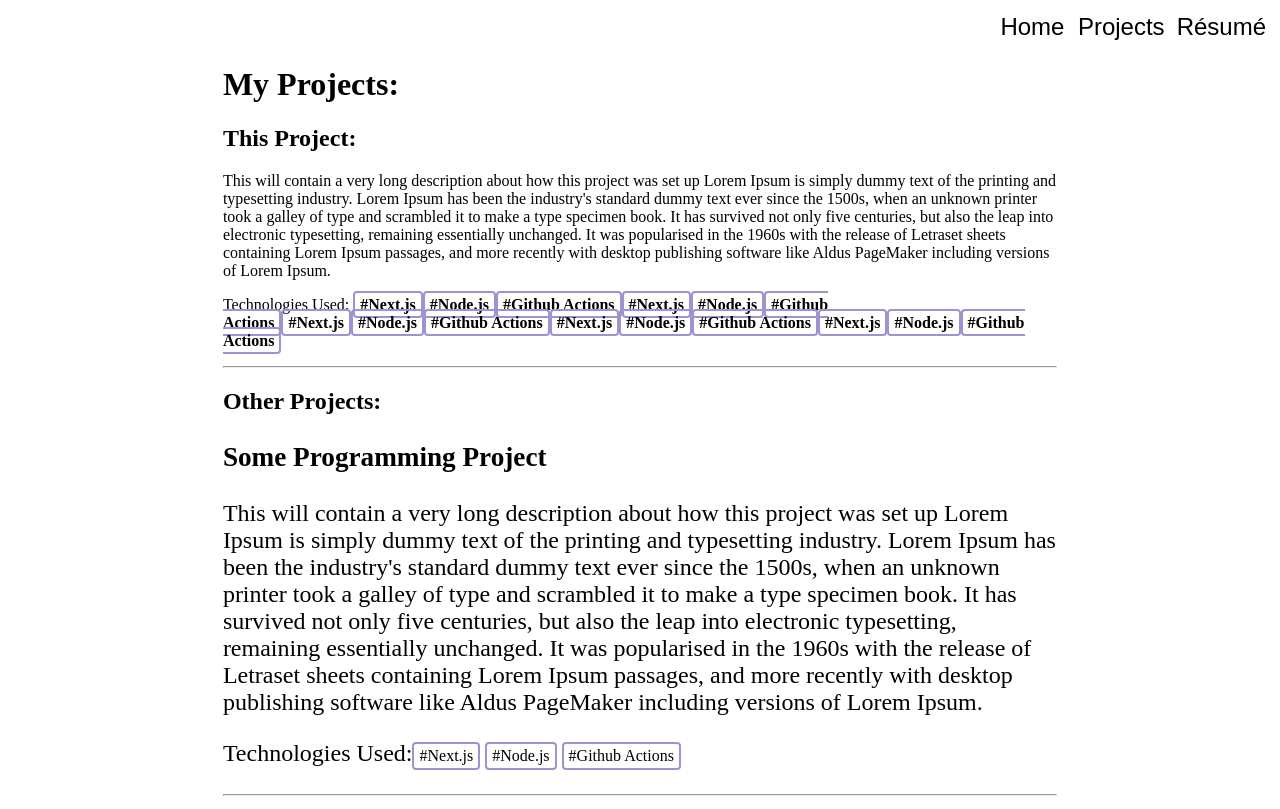
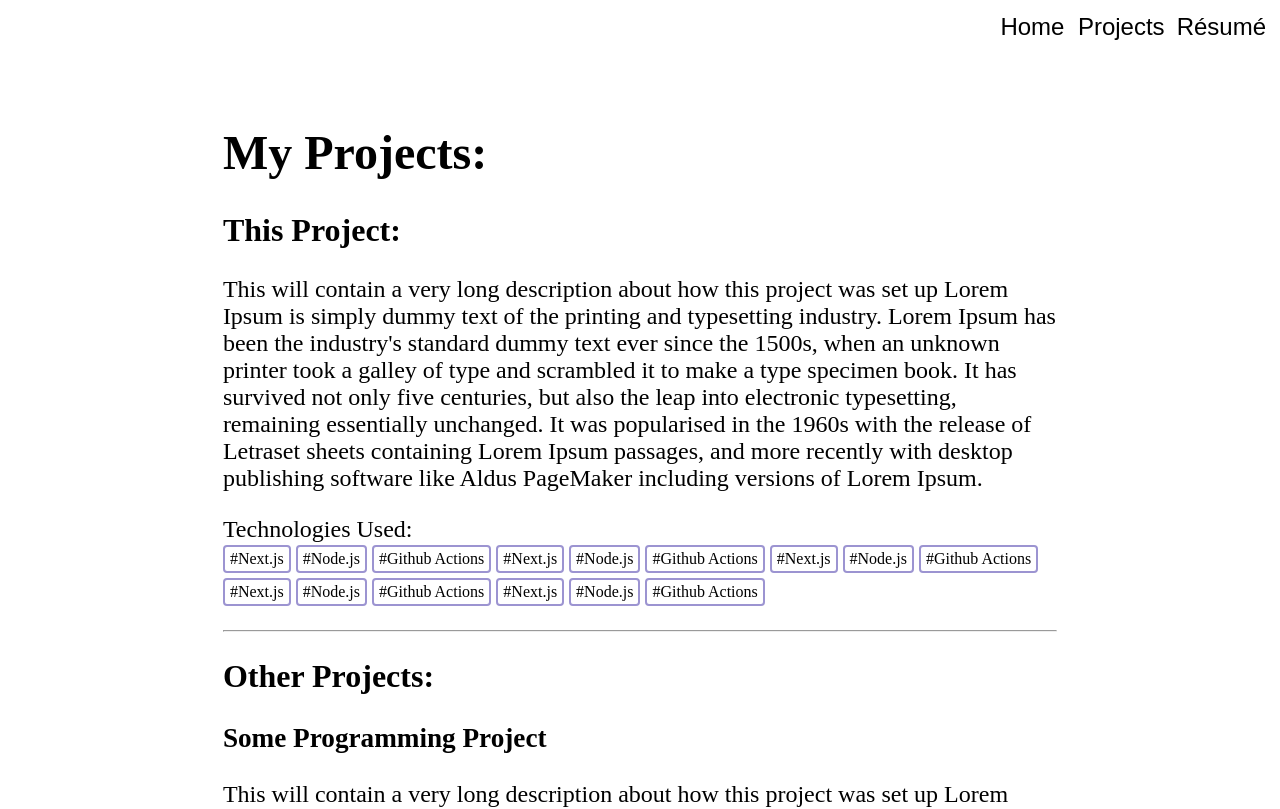
Before and after one commit to durid-ah/durid-ah.github.io, a Next.js app: page /projects in a window 1280 px wide. Shown: the top 809 px of the page. Built offline with nearby package versions, Linux system fonts and the light colour scheme.

Commit message:
forgot to add the styles in the last commit

```diff
--- a/styles/Projects.module.css
+++ b/styles/Projects.module.css
@@ -1,6 +1,5 @@
 .main {
    background-color: var(--main-color);
-   height: calc(100vh - var(--navbar-height));
    display: flex;
    justify-content: center;
    align-items: stretch;
@@ -8,6 +7,38 @@
 
 .centerContent {
    background-color: white;
-   height: 100%;
+   min-height: calc(100vh - var(--navbar-height));
    width: 66%;
+   /* vertical | horizontal */
+   padding: 3em 3%;
+   color: var(--main-dark);
+
 }
+
+.pageTitle h1 {
+   font-size: 3rem;
+}
+
+.centerContent h2 {
+   font-size: 2rem;
+   color: var(--headers);
+}
+
+.projectDescription {
+   font-size: 1.5rem;
+}
+
+.projectDescription span {
+   font-weight: 500;
+}
+
+.currentProject h3 {
+   font-size: 1.7rem;
+}
+
+.chips {
+   display: inline-flex;
+   flex-direction: row;
+   flex-wrap: wrap;
+   gap: 5px;
+}
```
